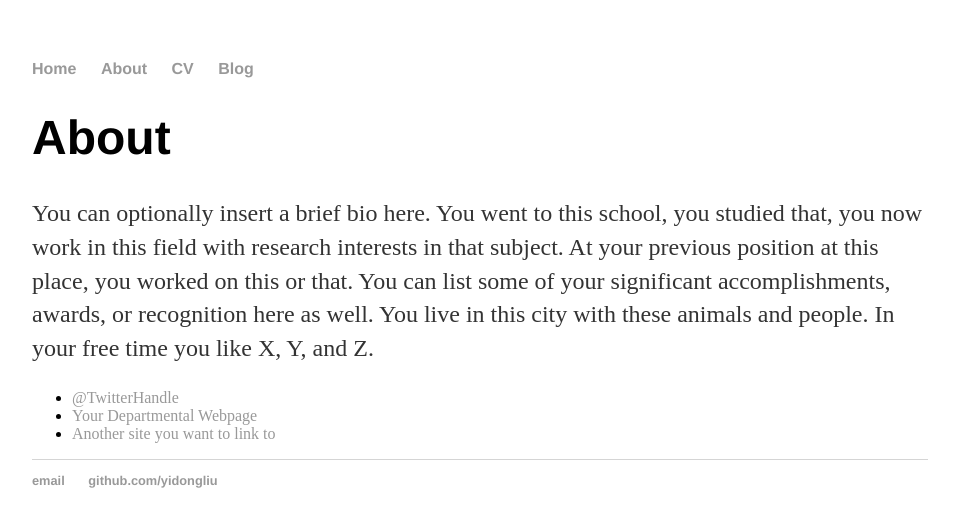
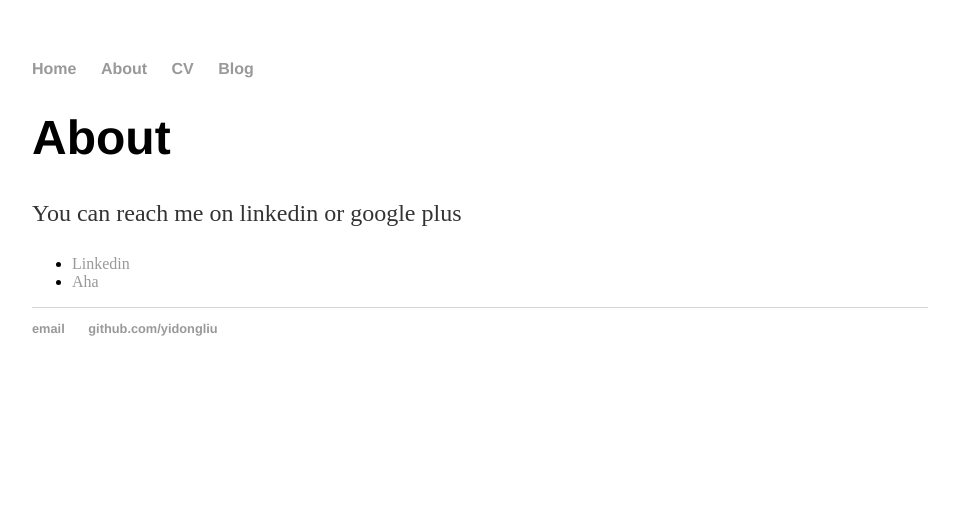
Before and after one commit to yidongliu/yidongliu.github.io, a Jekyll site: the page built from about/index.html, in a window 1280 px wide. Shown: the top 527 px of the page, without its empty margins (160-1119 px from the left). Built offline with Jekyll 4.4.1, drawn with Linux system fonts in a browser that asks for light colours.

Commit message:
updated information

```diff
--- a/about/index.html
+++ b/about/index.html
@@ -6,11 +6,11 @@ title: About Yidong
 
 <div class="about">
 			<h1>About</h1>
-			<p>You can optionally insert a brief bio here. You went to this school, you studied that, you now work in this field with research interests in that subject. At your previous position at this place, you worked on this or that. You can list some of your significant accomplishments, awards, or recognition here as well. You live in this city with these animals and people. In your free time you like X, Y, and Z.</p>
+			<p>You can reach me on linkedin or google plus</p>
 
 			<ul class="contacts">
-				<li><a href="#">@TwitterHandle</a></li>
-				<li><a href="#">Your Departmental Webpage</a></li>
-				<li><a href="#">Another site you want to link to</a></li>
+
+				<li><a href="www.linkedin.com/yidongliu">Linkedin</a></li>
+				<li><a href="#">Aha</a></li>
 				</ul>
 		</div>
--- a/cv/index.html
+++ b/cv/index.html
@@ -9,7 +9,7 @@
 					<h1>Yidong Liu</h1>
 
 					San Jose 95133<br>
-					<abbr title="phone">P:</abbr> (123) 456-7890<br>
+					<abbr title="phone">P:</abbr> (631) 682-6563<br>
 					<span class="obfuscate">yidonglau@gmail.com</span>
 					</address>
 
--- a/index.html
+++ b/index.html
@@ -5,5 +5,5 @@ title: Yidong's Homepage
 
 <div class="blurb">
 			<h1>Hi there, I'm Yidong Liu!</h1>
-			<p>I'm a software engineer. <em>Enthusiastic software engineer, with strong competencies in data structures, algorithms and hands-on experience in mobile app and web development. Extensive programming experience in Java and Python. </em> <a href="/about">Read more about my life...</a></p>
+			<p><em>I'm an enthusiastic software engineer, with strong competencies in data structures, algorithms and hands-on experience in mobile app and web development. Extensive programming experience in Java and Python. </em> <a href="/about">Read more about my life...</a></p>
 		</div>
```
